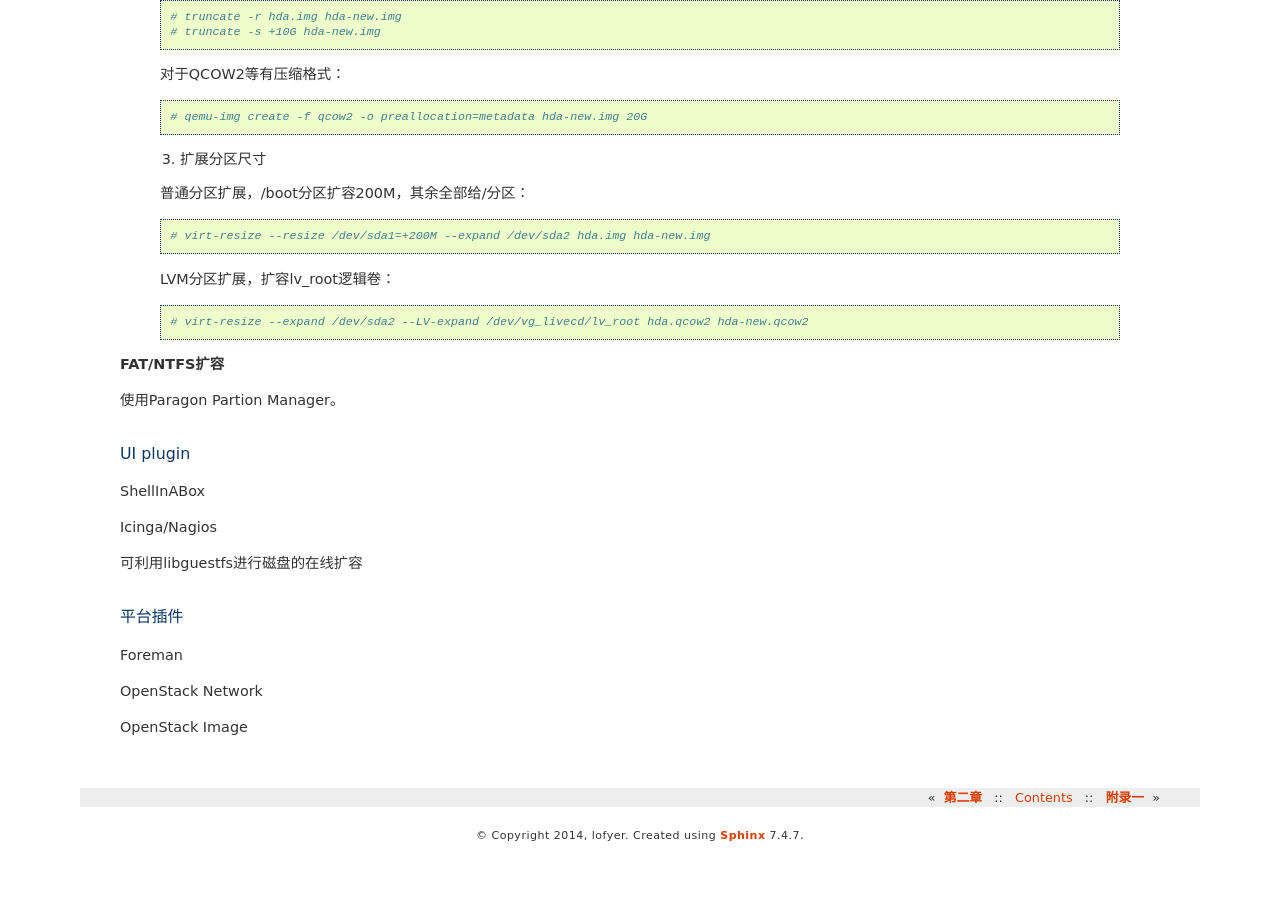
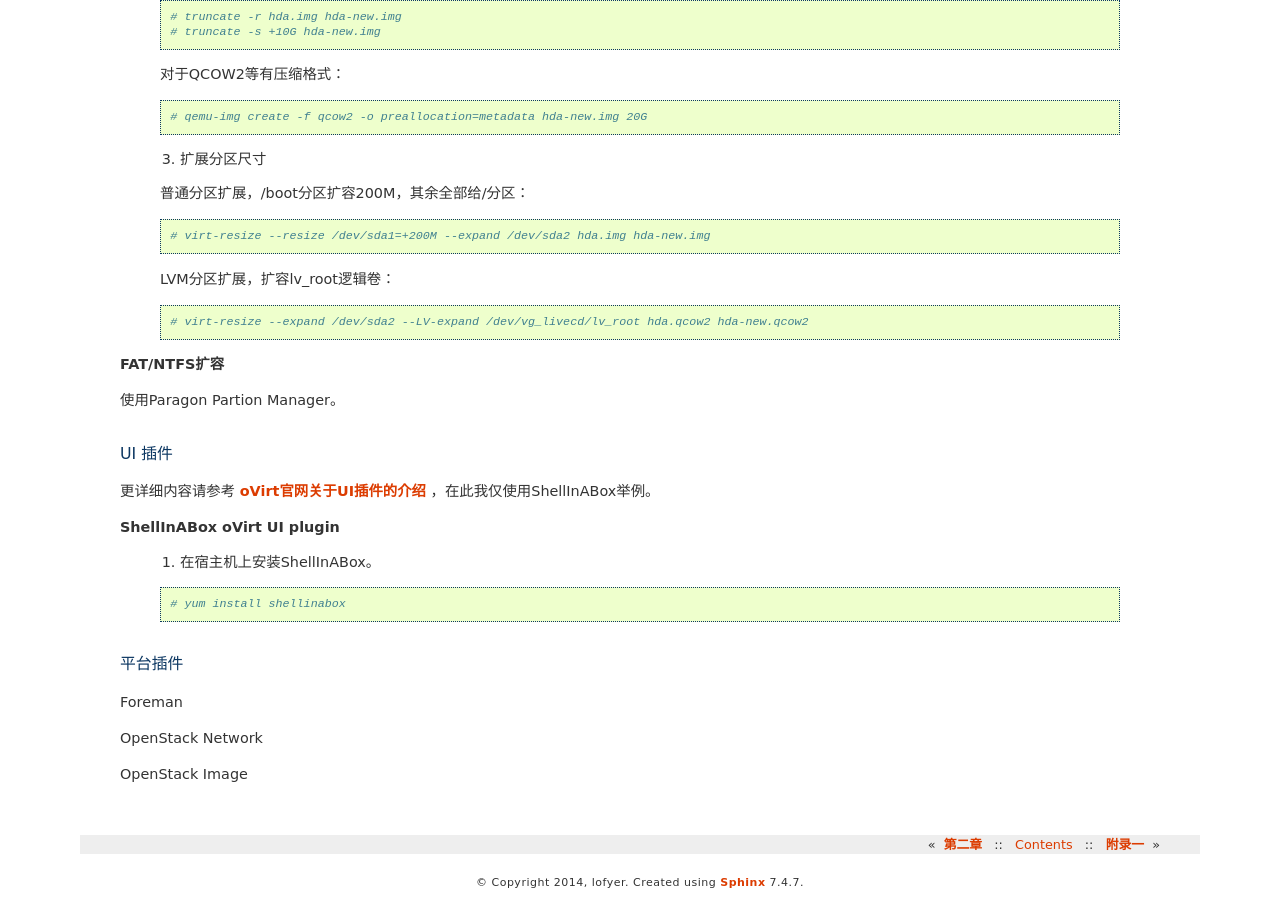
Before and after one commit to lofyer/InTheCloud, a Sphinx documentation site: the page built from source/posts/ch03.rst, in a window 1280 px wide and 900 px high, scrolled down 16166 px. Built offline with Sphinx 7.4.7, drawn with Linux system fonts in a browser that asks for light colours; formulas are drawn with MathJax 3; before the commit the page ends 17019 px from its top, so only the background shows below that.

Commit message:
第二章图片

```diff
--- a/source/posts/about.rst
+++ b/source/posts/about.rst
@@ -6,7 +6,7 @@
 
 暂定上半部分关于oVirt、Glusterfs，下半部分关于Hadoop、Storm。
 
-部分原稿请参考 `Lofyer Archives <http://blog.lofyer.org>`_ 。
+部分原稿存于 `Lofyer Archives <http://blog.lofyer.org>`_ 。
 
 .. raw:: html
 
--- a/source/posts/ch03.rst
+++ b/source/posts/ch03.rst
@@ -840,14 +840,18 @@ libguestfs
 
 使用Paragon Partion Manager。
 
-UI plugin
-~~~~~~~~~~~~~~~~~
+UI 插件
+~~~~~~~~
 
-ShellInABox
+更详细内容请参考 `oVirt官网关于UI插件的介绍 <http://www.ovirt.org/Features/UIPlugins>`_ ，在此我仅使用ShellInABox举例。
 
-Icinga/Nagios
+**ShellInABox oVirt UI plugin**
 
-可利用libguestfs进行磁盘的在线扩容
+    1. 在宿主机上安装ShellInABox。
+
+    .. code::
+
+        # yum install shellinabox
 
 平台插件
 ~~~~~~~~~~~~~~~~~
```
Also changed, not shown: source/posts/ch02.rst (+9 -1 lines), source/images/02-13.png (added), 1 other file.
